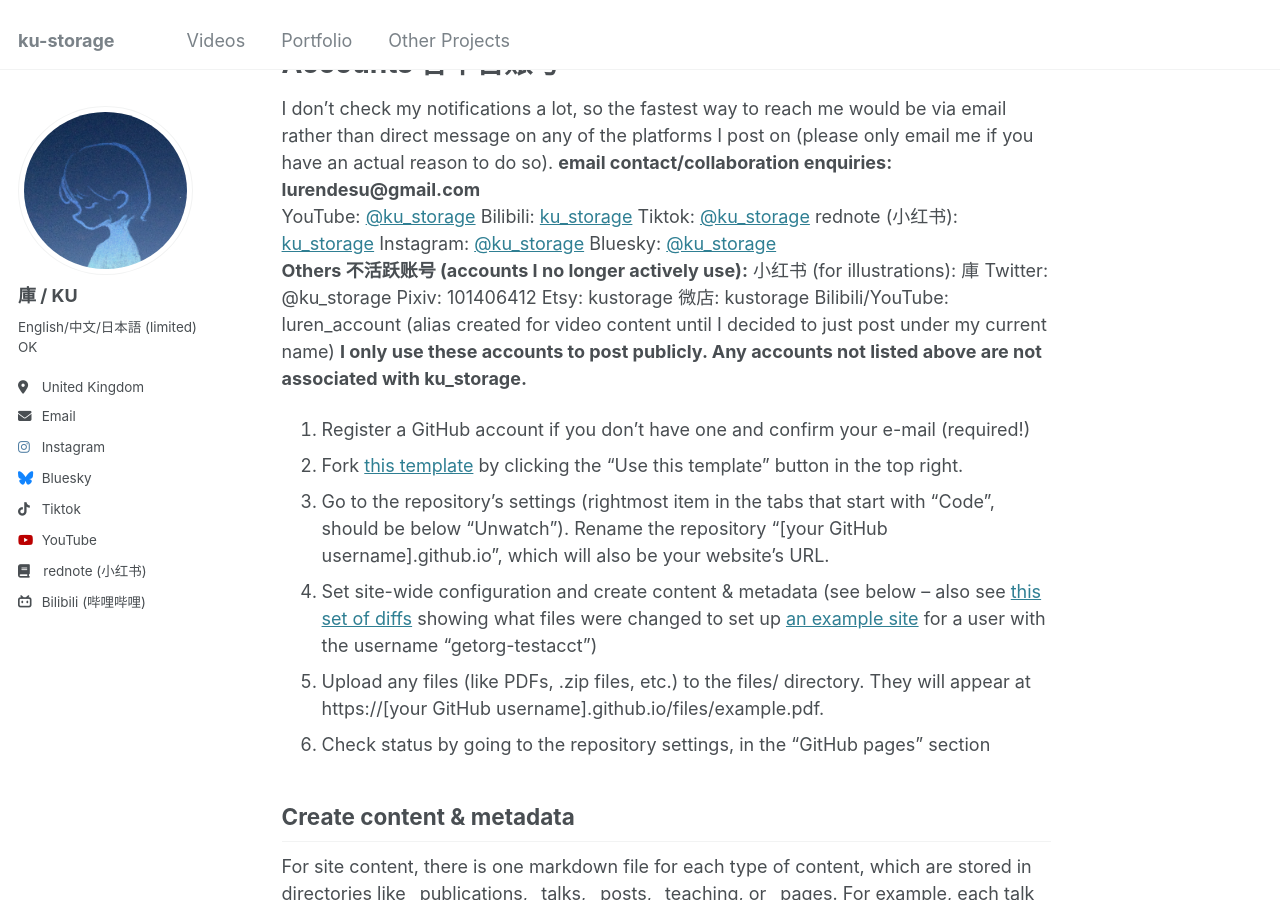
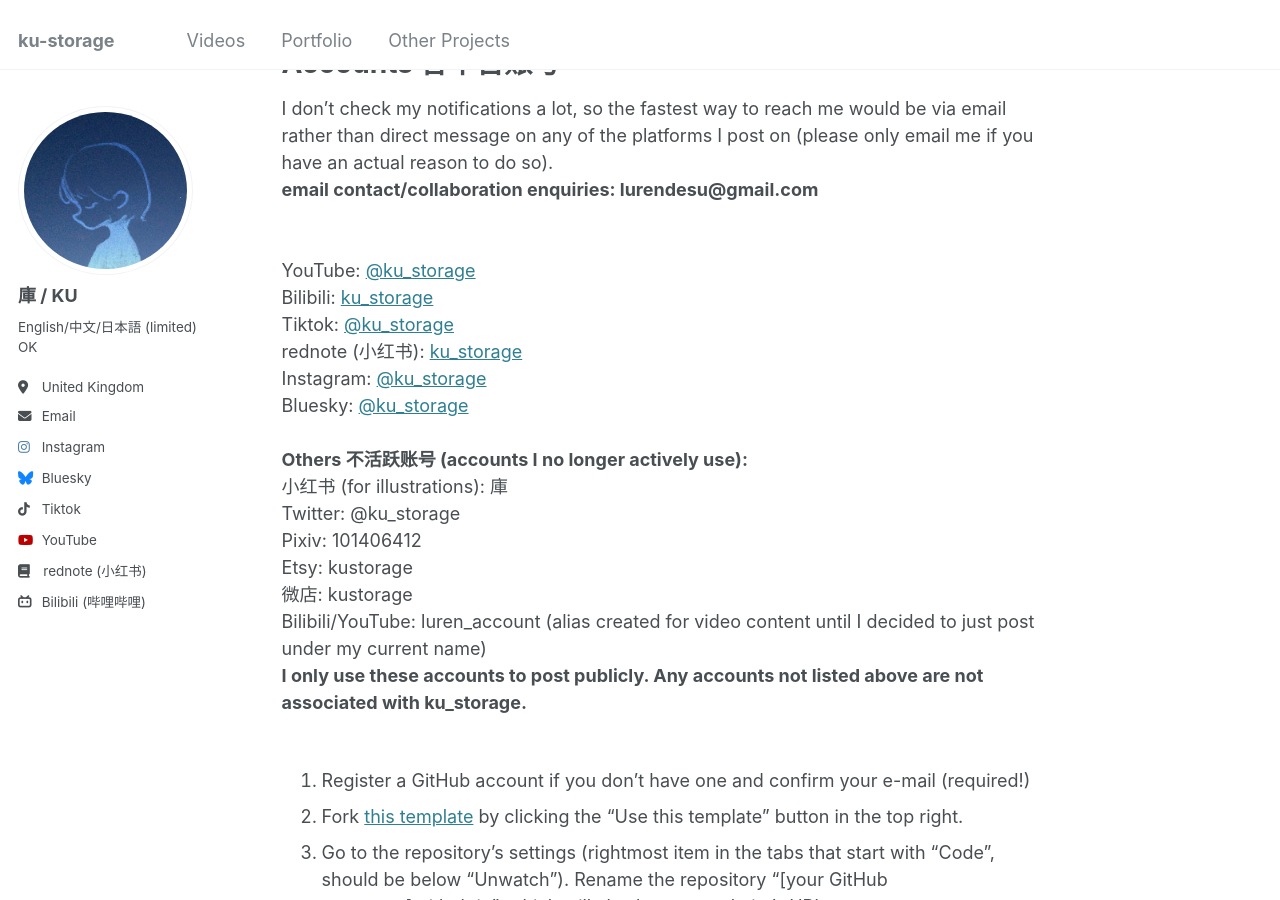
Before and after one commit to ku-storage/ku-storage.github.io, a Jekyll site: the page built from _pages/about.md, in a window 1280 px wide and 900 px high, scrolled down 576 px. Built offline with Jekyll 4.4.1, drawn with Linux system fonts in a browser that asks for light colours.

Commit message:
Update about.md

```diff
--- a/_pages/about.md
+++ b/_pages/about.md
@@ -19,24 +19,25 @@
 
 Accounts 各平台账号
 ======
-I don't check my notifications a lot, so the fastest way to reach me would be via email rather than direct message on any of the platforms I post on (please only email me if you have an actual reason to do so).
-**email contact/collaboration enquiries: lurendesu@gmail.com**
+I don't check my notifications a lot, so the fastest way to reach me would be via email rather than direct message on any of the platforms I post on (please only email me if you have an actual reason to do so). <br>
+**email contact/collaboration enquiries: lurendesu@gmail.com**<br>
 <br>
-YouTube: [@ku_storage](https://youtube.com/@ku_storage)
-Bilibili: [ku_storage](https://space.bilibili.com/48854063)
-Tiktok: [@ku_storage](https://www.tiktok.com/@ku_storage)
-rednote (小红书): [ku_storage](https://www.xiaohongshu.com/user/profile/64d762c8000000000100cec3)
-Instagram: [@ku_storage](https://www.instagram.com/ku_storage)
-Bluesky: [@ku_storage](https://www.instagram.com/ku_storage)
 <br>
-**Others 不活跃账号 (accounts I no longer actively use):**
-小红书 (for illustrations): 庫
-Twitter: @ku_storage
-Pixiv: 101406412
-Etsy: kustorage
-微店: kustorage
-Bilibili/YouTube: luren_account (alias created for video content until I decided to just post under my current name)
-**I only use these accounts to post publicly. Any accounts not listed above are not associated with ku_storage.**
+YouTube: [@ku_storage](https://youtube.com/@ku_storage) <br>
+Bilibili: [ku_storage](https://space.bilibili.com/48854063) <br>
+Tiktok: [@ku_storage](https://www.tiktok.com/@ku_storage) <br>
+rednote (小红书): [ku_storage](https://www.xiaohongshu.com/user/profile/64d762c8000000000100cec3) <br>
+Instagram: [@ku_storage](https://www.instagram.com/ku_storage) <br>
+Bluesky: [@ku_storage](https://www.instagram.com/ku_storage) <br>
+<br>
+**Others 不活跃账号 (accounts I no longer actively use):** <br>
+小红书 (for illustrations): 庫 <br>
+Twitter: @ku_storage <br>
+Pixiv: 101406412 <br>
+Etsy: kustorage <br>
+微店: kustorage <br>
+Bilibili/YouTube: luren_account (alias created for video content until I decided to just post under my current name) <br>
+**I only use these accounts to post publicly. Any accounts not listed above are not associated with ku_storage.** <br>
 <br>
 
 
```
